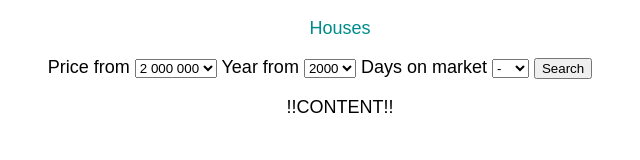
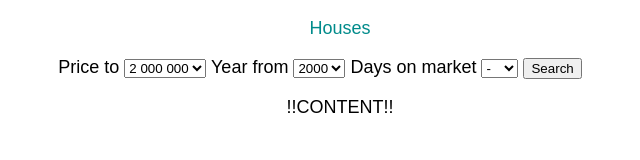
Before and after one commit to ViktorViskov/boligsiden_web, a plain HTML site: page src/index.html in a window 1280 px wide. Shown: the whole page, without its empty margins (320-960 px from the left). Drawn offline with Linux system fonts and the light colour scheme.

Commit message:
Fixed gramatic error on index.html

```diff
--- a/src/index.html
+++ b/src/index.html
@@ -14,7 +14,7 @@
     </ul>
   </nav>
   <form action="/" method="get">
-    <label for="price">Price from</label>
+    <label for="price">Price to</label>
     <select name="price" id="price">
       <option value="200000">200 000</option>
       <option value="400000">400 000</option>
```
